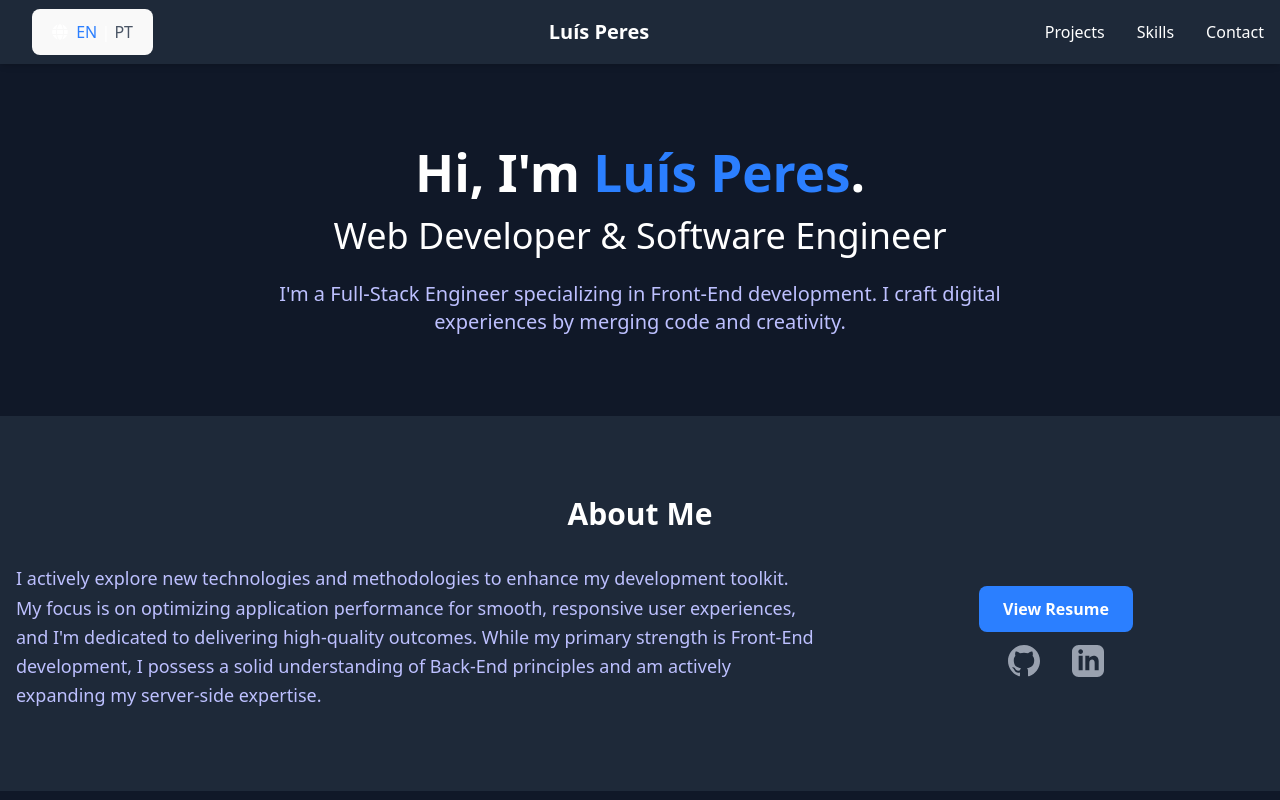
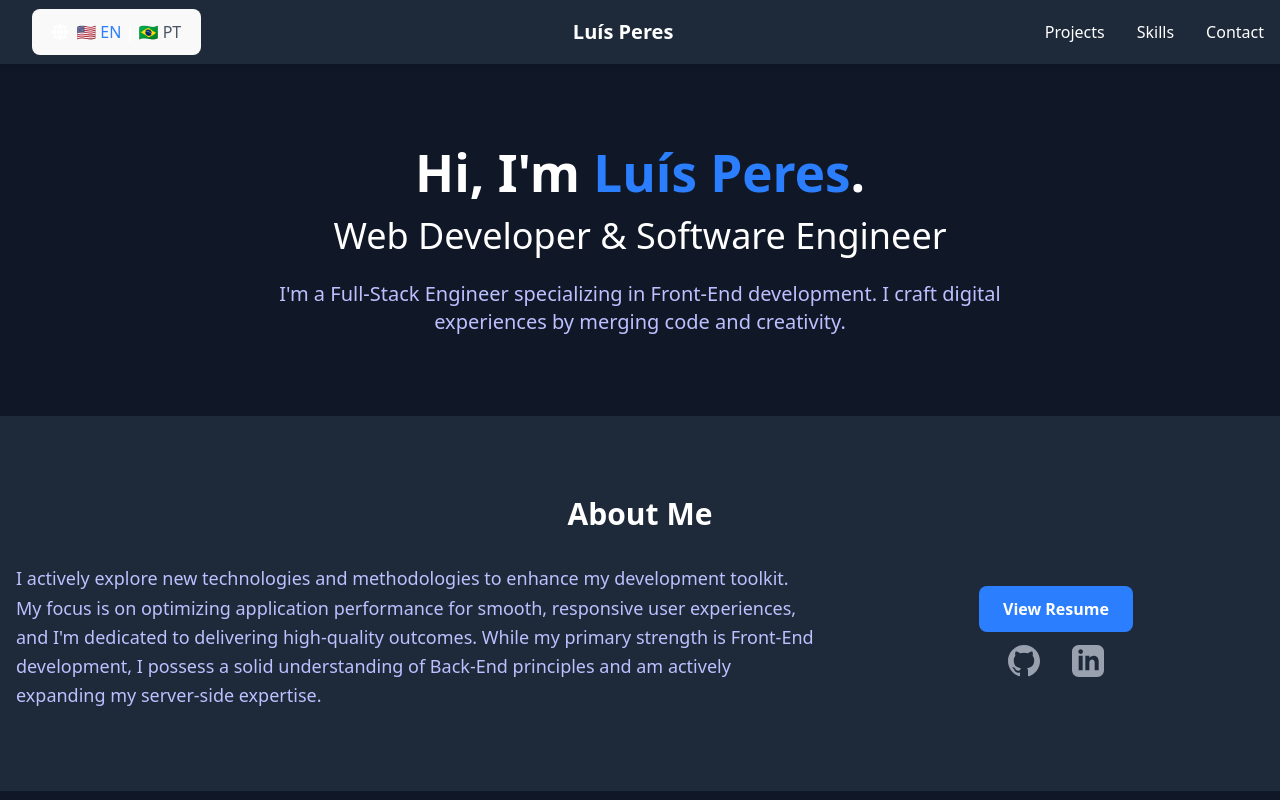
Before and after one commit to lfvperes/lfvperes.github.io, a React (Vite) app: page / in a window 1280 px wide. Shown: the top 800 px of the page. Built offline with nearby package versions, Linux system fonts and the light colour scheme.

Commit message:
updating to use alt language

```diff
--- a/src/components/Navbar.tsx
+++ b/src/components/Navbar.tsx
@@ -29,9 +29,9 @@ const Navbar: React.FC<NavbarProps> = ({ toggleLanguage, language }) => {
           {/* Language Indicator */}
           <button onClick={toggleLanguage} className='ml-4 flex items-center bg-gray-900'>
             <FaGlobe className='mr-2' />
-            <span className={language === 'en' ? 'text-blue-500' : 'text-gray-600'}>EN</span>
+            <span className={language === 'en' ? 'text-blue-500' : 'text-gray-600'}>🇺🇸 EN</span>
             <span>&nbsp;|&nbsp;</span>
-            <span className={language === 'pt' ? 'text-blue-500' : 'text-gray-600'}>PT</span>
+            <span className={language === 'pt' ? 'text-blue-500' : 'text-gray-600'}>🇧🇷 PT</span>
           </button>
 
           <a href='#top' className='text-xl font-bold hover:text-blue-500 transition duration-300'>
--- a/src/portfolio.pt.ts
+++ b/src/portfolio.pt.ts
@@ -8,6 +8,7 @@ export interface Project {
 
 export interface PortfolioData {
   name: string;
+  intro: string;
   title: string;
   description: string;
   about: {
@@ -37,9 +38,10 @@ export interface PortfolioData {
 
 const portfolio: PortfolioData = {
   name: 'Luís Peres',
-  title: 'Web Developer & Software Engineer',
+  intro: "Olá, eu sou ",
+  title: 'Desenvolvedor Web & Engenheiro de Software',
   description:
-    "Sou um Engenheiro Full-Stack especializado em desenvolvimento Front-End. Crio experiências digitais ao unir código e criatividade.",
+    "Sou um Engenheiro Full-Stack especializado em desenvolvimento Front-End. Crio experiências digitais unindo código e criatividade.",
   about: {
     title: 'Sobre Mim',
     description:
--- a/src/portfolio.ts
+++ b/src/portfolio.ts
@@ -12,6 +12,7 @@ export interface Project {
 // Define the structure for the entire portfolio
 export interface PortfolioData {
   name: string;
+  intro: string;
   title: string;
   description: string;
   about: {
@@ -42,6 +43,7 @@ export interface PortfolioData {
 // Placeholder data
 const portfolio: PortfolioData = {
   name: 'Luís Peres',
+  intro: "Hi, I'm ",
   title: 'Web Developer & Software Engineer',
   description:
     "I'm a Full-Stack Engineer specializing in Front-End development. I craft digital experiences by merging code and creativity.",
```
